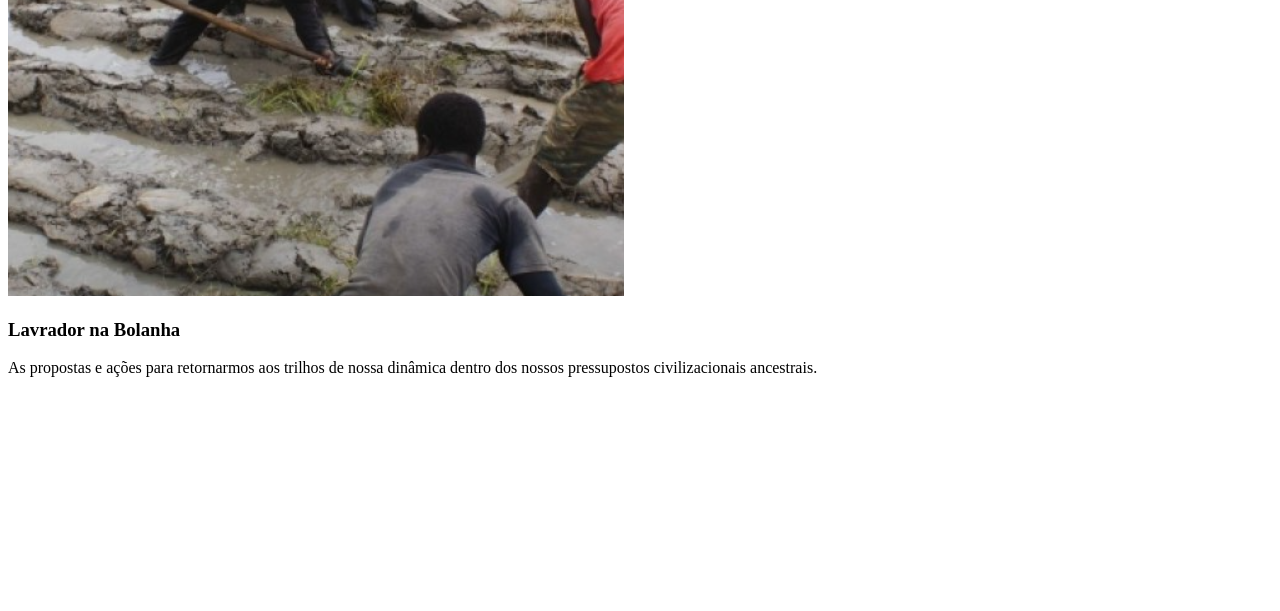
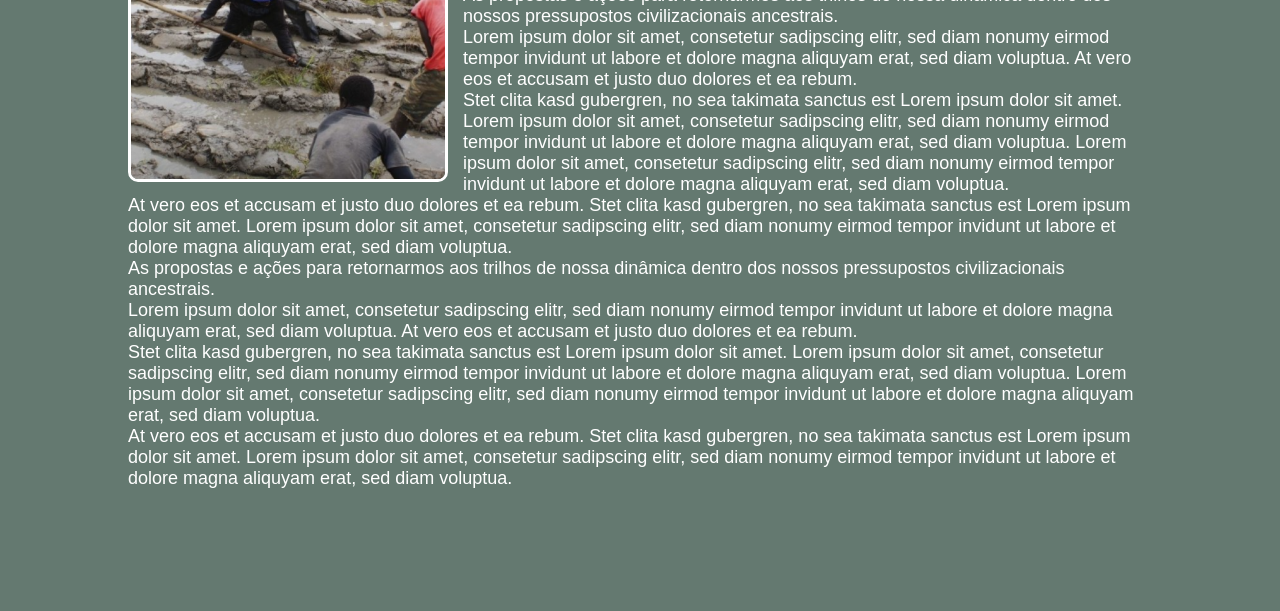
Before and after one commit to IanoIe/NDJA-YAH-WUTHRANTS, a website: page public/bolonha.html in a window 1280 px wide. Shown: the part 189-800 px from the top of the page. Drawn offline with nearby package versions, Linux system fonts and the light colour scheme.

Commit message:
css, html da página de bolanha...

```diff
--- a/public/bolonha.html
+++ b/public/bolonha.html
@@ -14,15 +14,38 @@
 
     </header>
 
-    <main>
+    <main class="box">
+        <img src="images/Lavrador.png" alt="Lavrador">
+        <div class="box-text">
+            <h2>Lavradores </h2>
+            <p>As propostas e ações para retornarmos aos trilhos
+                de nossa dinâmica dentro dos nossos pressupostos civilizacionais ancestrais.</p>
+                <p>Lorem ipsum dolor sit amet, consetetur sadipscing elitr, sed diam nonumy eirmod
+                tempor invidunt ut labore et dolore magna aliquyam erat, sed diam voluptua. At vero
+                eos et accusam et justo duo dolores et ea rebum.</p>
+                <p>Stet clita kasd gubergren, no sea takimata sanctus est Lorem ipsum dolor sit amet.
+                Lorem ipsum dolor sit amet, consetetur sadipscing elitr, sed diam nonumy eirmod tempor invidunt ut labore et
+                dolore magna aliquyam erat, sed diam voluptua. Lorem ipsum dolor sit amet, consetetur
+                sadipscing elitr, sed diam nonumy eirmod tempor invidunt ut labore et dolore magna aliquyam erat,
+                sed diam voluptua.</p>
+                <p>At vero eos et accusam et justo duo dolores et ea rebum. Stet clita kasd gubergren,
+                no sea takimata sanctus est Lorem ipsum dolor sit amet. Lorem ipsum dolor sit amet, consetetur
+                sadipscing elitr, sed diam nonumy eirmod tempor invidunt ut labore et dolore magna aliquyam erat, sed diam voluptua.</p>
 
-        <div class="box">
-            <img src="images/Lavrador.png" alt="Lavrador">
-            <h3>Lavrador na Bolanha</h3>
-            <p>As propostas e ações para retornarmos aos trilhos
-              de nossa dinâmica dentro dos nossos pressupostos civilizacionais ancestrais.</p>
+                <p>As propostas e ações para retornarmos aos trilhos
+                    de nossa dinâmica dentro dos nossos pressupostos civilizacionais ancestrais.</p>
+                    <p>Lorem ipsum dolor sit amet, consetetur sadipscing elitr, sed diam nonumy eirmod
+                    tempor invidunt ut labore et dolore magna aliquyam erat, sed diam voluptua. At vero
+                    eos et accusam et justo duo dolores et ea rebum.</p>
+                    <p>Stet clita kasd gubergren, no sea takimata sanctus est Lorem ipsum dolor sit amet.
+                    Lorem ipsum dolor sit amet, consetetur sadipscing elitr, sed diam nonumy eirmod tempor invidunt ut labore et
+                    dolore magna aliquyam erat, sed diam voluptua. Lorem ipsum dolor sit amet, consetetur
+                    sadipscing elitr, sed diam nonumy eirmod tempor invidunt ut labore et dolore magna aliquyam erat,
+                    sed diam voluptua.</p>
+                    <p>At vero eos et accusam et justo duo dolores et ea rebum. Stet clita kasd gubergren,
+                    no sea takimata sanctus est Lorem ipsum dolor sit amet. Lorem ipsum dolor sit amet, consetetur
+                    sadipscing elitr, sed diam nonumy eirmod tempor invidunt ut labore et dolore magna aliquyam erat, sed diam voluptua.</p>
         </div>
-
     </main>
 
     <footer>
--- a/public/stylesheets/bolanha.css
+++ b/public/stylesheets/bolanha.css
@@ -0,0 +1,41 @@
+
+* {
+    margin: 0;
+    padding: 0;
+    box-sizing: border-box;
+    font-family: 'Poppins', sans-serif;
+}
+
+body {
+    display: flex;
+    justify-content: center;
+    align-items: center;
+    min-height: 100vh;
+    background: #647970;
+}
+
+.box {
+    margin: 100px auto;
+    width: 80%;
+}
+
+img {
+    max-width: 320px;
+    float: left;
+    border: 3px solid #fff;
+    border-radius: 10px;
+    margin-right: 15px;
+
+}
+
+.box-text {
+    color: #fff;
+}
+
+.box-text h2 {
+    font-size: 45px;
+}
+
+.box-text p{
+    font-size: 18px;
+}
```
Also changed, not shown: public/about.html (+1 -1 lines), public/contact.html (+1 -1 lines), public/principal.html (+1 -1 lines).
